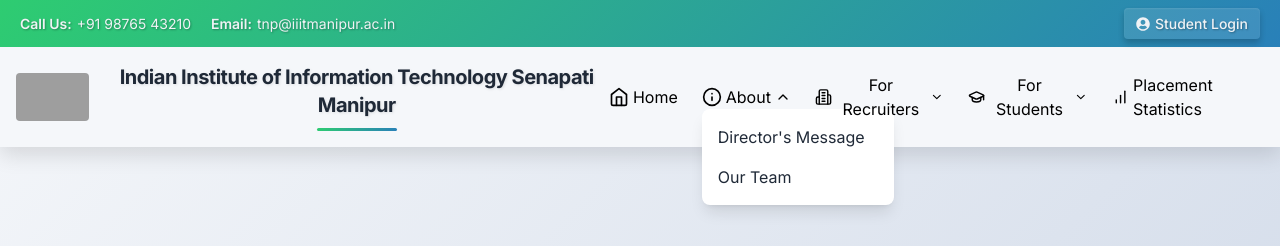
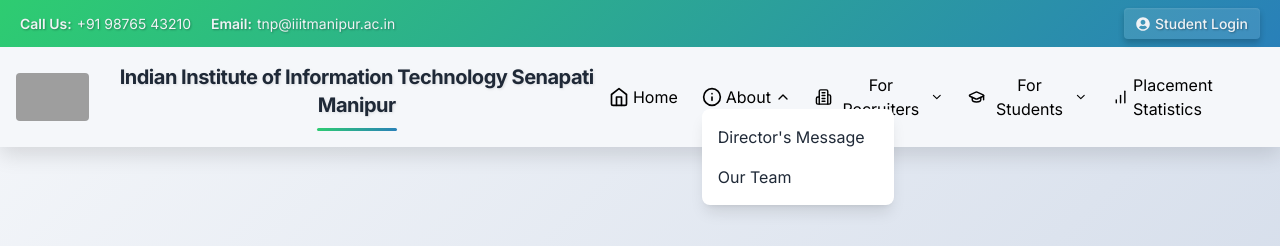
Before and after one commit to Pseudophoenix/TnPWeb, a React (Vite) app in the folder frontend/: page / in a window 1280 px wide. Both pictures are taken after a click on the button "About". Shown: the top 246 px of the page. Built offline with nearby package versions, Linux system fonts and the light colour scheme; grey boxes are pictures that could not be loaded.

Commit message:
Nav bar adjusted

```diff
--- a/frontend/src/includes/Header.jsx
+++ b/frontend/src/includes/Header.jsx
@@ -180,7 +180,7 @@ const Header = () => {
             absolute top-full left-0 w-48 bg-white shadow-lg rounded-lg py-2
             transform transition-all duration-200 origin-top
             ${activeDropdown === title ? 'scale-100 opacity-100' : 'scale-95 opacity-0 pointer-events-none'}
-          `}>
+          `} style={{zIndex:"1000"}}>
 
             {items.map((item) => {
               const itemPath = item.toLowerCase().replace(/\s+/g, '-');
```
